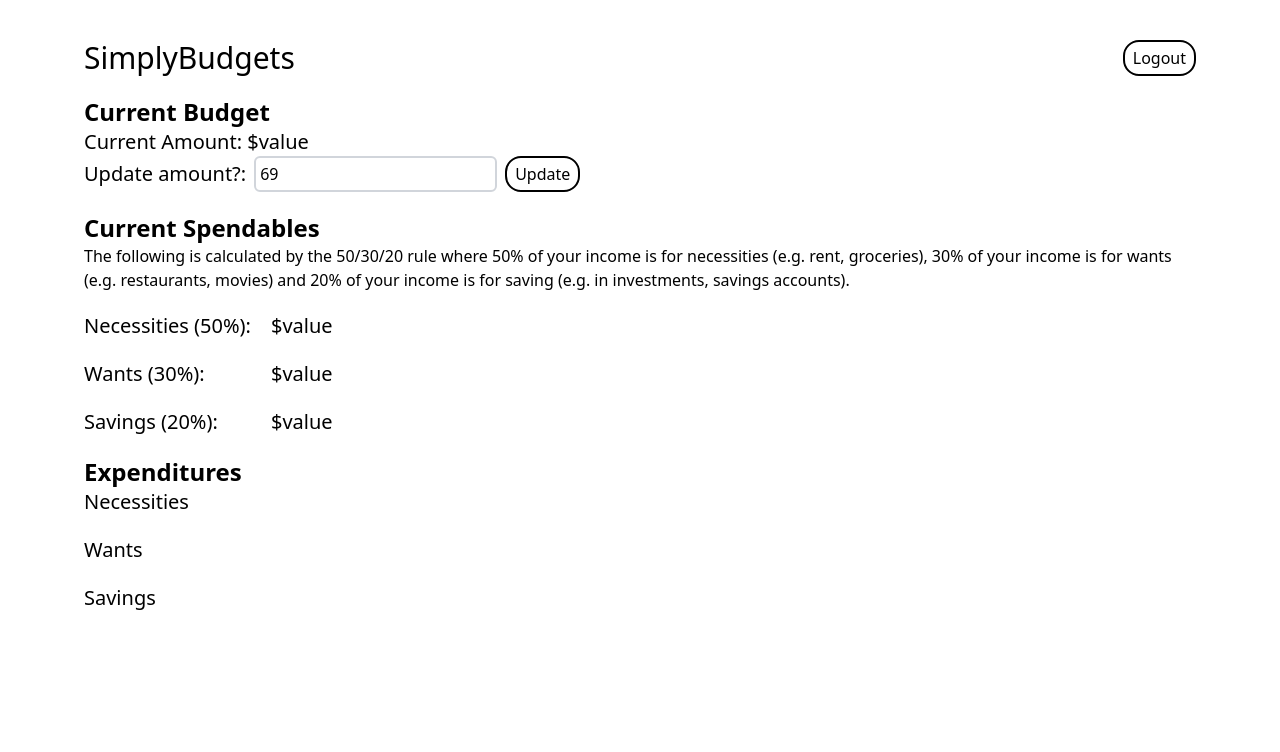
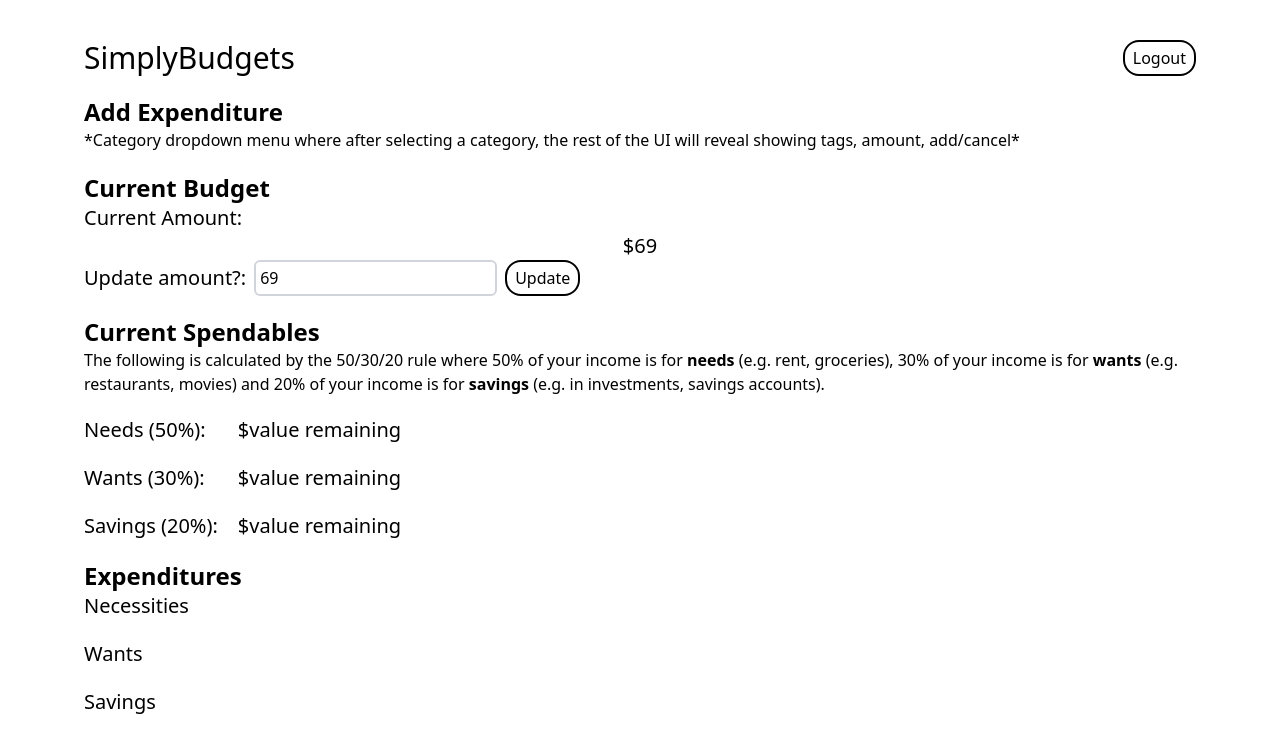
Before and after one commit to AloyBranCheung/budget-calculator, a React (Vite) app: page / in a window 1280 px wide. Shown: the top 752 px of the page. Built offline with nearby package versions, Linux system fonts and the light colour scheme; a web font is replaced by a local one; what tw-elements would draw is missing.

Commit message:
adds ai prompt and add expenditure section

```diff
--- /dev/null
+++ b/src/components/CalculatorContainer/AddExpenditure.tsx
@@ -0,0 +1,14 @@
+import React from "react";
+import SectionTitle from "../UI/typography/SectionTitle";
+
+export default function AddExpenditure() {
+  return (
+    <div>
+      <SectionTitle title="Add Expenditure" bold />
+      <div>
+        *Category dropdown menu where after selecting a category, the rest of
+        the UI will reveal showing tags, amount, add/cancel*
+      </div>
+    </div>
+  );
+}
--- a/src/components/CalculatorContainer/CurrBudgetDisplay.tsx
+++ b/src/components/CalculatorContainer/CurrBudgetDisplay.tsx
@@ -8,7 +8,12 @@ export default function CurrBudgetDisplay() {
   return (
     <div>
       <SectionTitle bold title="Current Budget" />
-      <TitleText title="Current Amount: $value" />
+      <div>
+        <TitleText title="Current Amount:" />
+        <div className="flex items-center justify-center">
+          <TitleText className="text-8xl" title="$69" />
+        </div>
+      </div>
       <div className="flex gap-2 flex-col sm:flex-row sm:items-center">
         <TitleText title="Update amount?:" />
         <div className="flex gap-2">
--- a/src/components/CalculatorContainer/Spendables.tsx
+++ b/src/components/CalculatorContainer/Spendables.tsx
@@ -9,23 +9,23 @@ export default function Spendables() {
         <SectionTitle bold title="Current Spendables" />
         <p>
           The following is calculated by the 50/30/20 rule where 50% of your
-          income is for necessities (e.g. rent, groceries), 30% of your income
-          is for wants (e.g. restaurants, movies) and 20% of your income is for
-          saving (e.g. in investments, savings accounts).
+          income is for <b>needs</b> (e.g. rent, groceries), 30% of your income
+          is for <b>wants</b> (e.g. restaurants, movies) and 20% of your income
+          is for <b>savings</b> (e.g. in investments, savings accounts).
         </p>
       </div>
       <div className="flex flex-col gap-5 w-max">
         <div className="flex gap-5 justify-between">
-          <TitleText title="Necessities (50%):" />
-          <TitleText title="$value" />
+          <TitleText title="Needs (50%):" />
+          <TitleText title="$value remaining" />
         </div>
         <div className="flex gap-5 justify-between">
           <TitleText title="Wants (30%):" />
-          <TitleText title="$value" />
+          <TitleText title="$value remaining" />
         </div>
         <div className="flex gap-5 justify-between">
           <TitleText title="Savings (20%):" />
-          <TitleText title="$value" />
+          <TitleText title="$value remaining" />
         </div>
       </div>
     </div>
--- a/src/components/CalculatorContainer/index.tsx
+++ b/src/components/CalculatorContainer/index.tsx
@@ -2,10 +2,12 @@ import React from "react";
 import Spendables from "./Spendables";
 import CurrBudgetDisplay from "./CurrBudgetDisplay";
 import ExpenditureHistory from "./ExpenditureHistory";
+import AddExpenditure from "./AddExpenditure";
 
 export default function Calculator() {
   return (
     <div className="flex flex-col gap-5">
+      <AddExpenditure />
       <CurrBudgetDisplay />
       <Spendables />
       <ExpenditureHistory />
```
Also changed, not shown: UI-UX-AI-prompts/color-selection.png (added).
